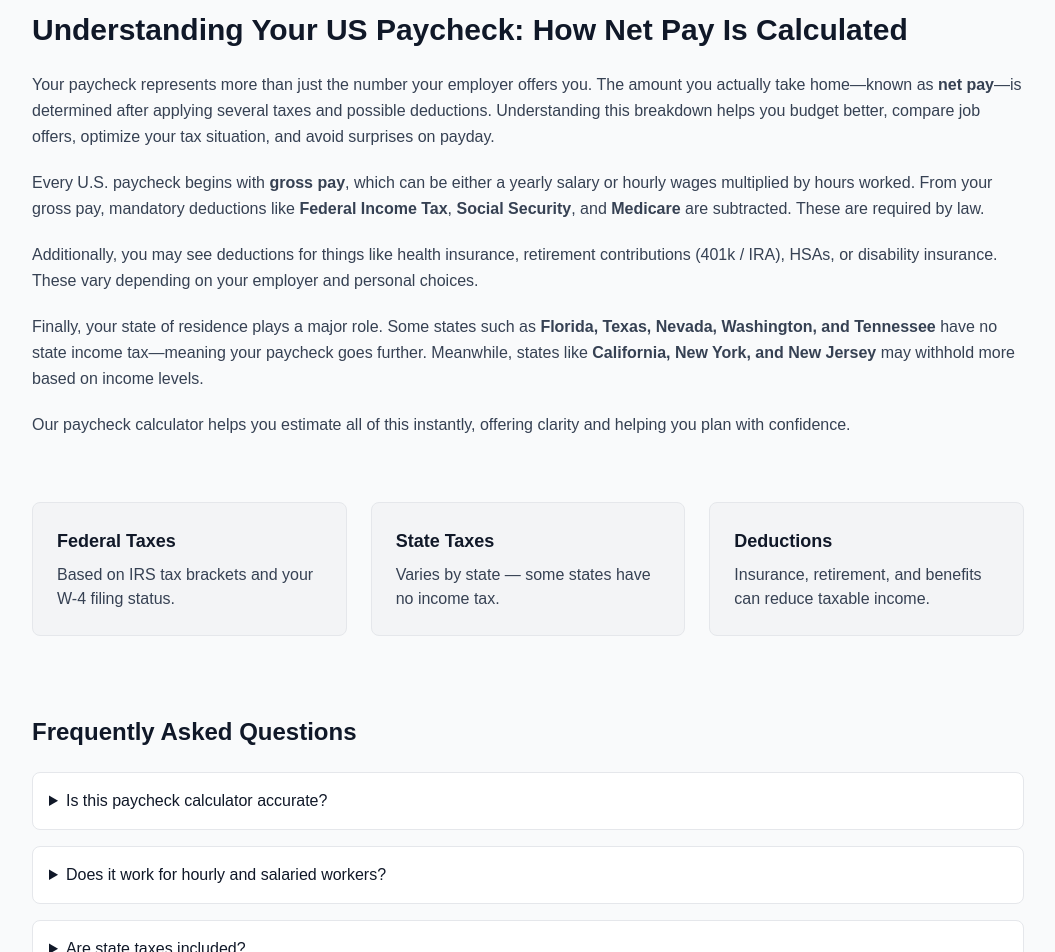
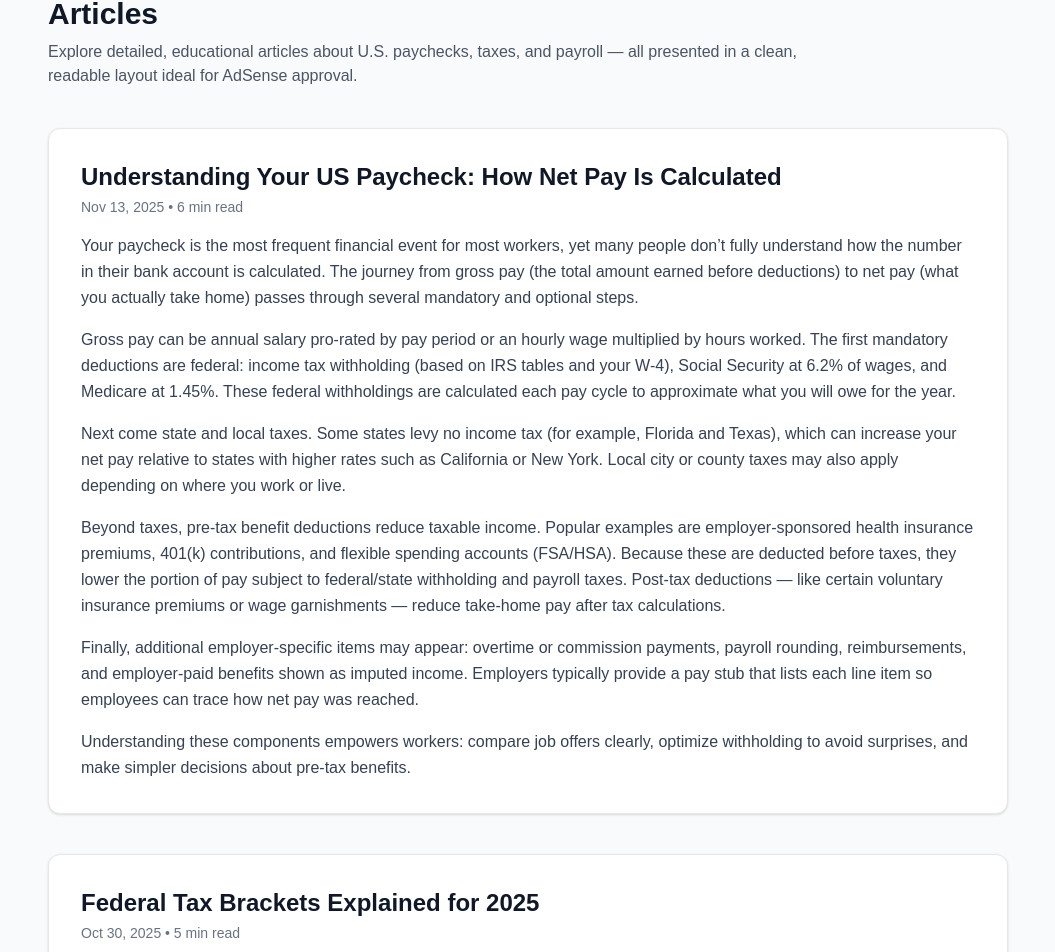
Before and after one commit to prakashydv01/Paycheck, a Next.js app: page / in a window 1280 px wide. Shown: the part 1280-2232 px from the top of the page, without its empty margins (112-1167 px from the left). Built offline with nearby package versions, Linux system fonts and the light colour scheme.

Commit message:
article added

```diff
--- a/app/components/article.tsx
+++ b/app/components/article.tsx
@@ -1,116 +1,142 @@
 "use client";
 
-export default function ArticleAndFAQ() {
+import React from "react";
+
+export default function ArticlesCardsPage() {
+  const posts = [
+    {
+      slug: "understanding-us-paycheck",
+      title: "Understanding Your US Paycheck: How Net Pay Is Calculated",
+      date: "Nov 13, 2025",
+      readTime: "6 min read",
+      full: `Your paycheck is the most frequent financial event for most workers, yet many people don’t fully understand how the number in their bank account is calculated. The journey from gross pay (the total amount earned before deductions) to net pay (what you actually take home) passes through several mandatory and optional steps.
+
+Gross pay can be annual salary pro-rated by pay period or an hourly wage multiplied by hours worked. The first mandatory deductions are federal: income tax withholding (based on IRS tables and your W-4), Social Security at 6.2% of wages, and Medicare at 1.45%. These federal withholdings are calculated each pay cycle to approximate what you will owe for the year.
+
+Next come state and local taxes. Some states levy no income tax (for example, Florida and Texas), which can increase your net pay relative to states with higher rates such as California or New York. Local city or county taxes may also apply depending on where you work or live.
+
+Beyond taxes, pre-tax benefit deductions reduce taxable income. Popular examples are employer-sponsored health insurance premiums, 401(k) contributions, and flexible spending accounts (FSA/HSA). Because these are deducted before taxes, they lower the portion of pay subject to federal/state withholding and payroll taxes. Post-tax deductions — like certain voluntary insurance premiums or wage garnishments — reduce take-home pay after tax calculations.
+
+Finally, additional employer-specific items may appear: overtime or commission payments, payroll rounding, reimbursements, and employer-paid benefits shown as imputed income. Employers typically provide a pay stub that lists each line item so employees can trace how net pay was reached.
+
+Understanding these components empowers workers: compare job offers clearly, optimize withholding to avoid surprises, and make simpler decisions about pre-tax benefits.`
+    },
+    {
+      slug: "federal-tax-brackets-2025",
+      title: "Federal Tax Brackets Explained for 2025",
+      date: "Oct 30, 2025",
+      readTime: "5 min read",
+      full: `Federal income tax in the United States uses a progressive, marginal tax system. That means different portions of your taxable income are taxed at different rates. Understanding how marginal brackets work helps clarify why a raise doesn’t necessarily move you into a higher tax rate for all your income.
+
+Tax brackets are ranges of taxable income set by the IRS. Each range has a corresponding tax rate. Only the income inside each bracket is taxed at that rate — not your entire income. So moving into a higher bracket doesn’t mean all your income is taxed more heavily.
+
+Your filing status — single, married filing jointly, married filing separately, or head of household — determines which bracket thresholds apply to you. Standard deductions, itemized deductions, and tax credits further reduce your tax bill. For many taxpayers, credits like the Child Tax Credit or education credits can significantly reduce what you owe.
+
+Each tax year the IRS adjusts brackets for inflation. These adjustments shift thresholds slightly but do not change the marginal structure. Taxpayers can plan ahead using the IRS tax tables or paycheck calculators to estimate what the brackets mean for take-home pay.`
+    },
+    {
+      slug: "w4-form-guide",
+      title: "W-4 Form and Tax Withholding: A Simple Guide",
+      date: "Sep 18, 2025",
+      readTime: "5 min read",
+      full: `The IRS Form W-4 tells your employer how much federal tax to withhold from each paycheck. Filling it out accurately prevents overpaying or underpaying taxes during the year.
+
+Modern W-4 forms no longer use “allowances.” Instead, they ask about multiple jobs, dependents, and other income. Key factors include filing status, expected deductions, and credits. Some workers add extra withholding to cover complex tax situations.
+
+Having multiple jobs can cause under-withholding because each employer calculates withholding separately. The W-4 form includes steps to combine incomes or allocate extra withholding to one job. Similarly, significant non-wage income — from investments or freelance work — might require estimated tax payments.
+
+Over-withholding gives the government an interest-free loan, while under-withholding may result in a tax bill or penalties. Revisit your W-4 after major life events or income changes to keep withholding accurate.`
+    },
+    {
+      slug: "no-income-tax-states",
+      title: "States with No Income Tax: Where Your Paycheck Goes Further",
+      date: "Aug 12, 2025",
+      readTime: "4 min read",
+      full: `Some U.S. states have no personal income tax. Living in one can boost your take-home pay — but there are trade-offs.
+
+States without income tax include Florida, Texas, Nevada, Washington, and Wyoming. Tennessee and New Hampshire also tax dividends but not wages. However, these states often raise revenue through other means, such as higher sales or property taxes.
+
+That means while you may save on paycheck withholding, you might pay more in other areas. For example, housing costs or consumer prices could offset those savings. The real financial benefit depends on your overall cost of living, not just income tax rates.
+
+Before relocating for tax reasons, compare total living costs, job opportunities, and benefits available in each state.`
+    },
+    {
+      slug: "gross-vs-net-pay",
+      title: "Gross Pay vs. Net Pay: Key Differences You Must Know",
+      date: "Jul 05, 2025",
+      readTime: "4 min read",
+      full: `Gross pay is your total earnings before any deductions. Net pay — also called “take-home pay” — is what remains after taxes and deductions are removed.
+
+Your gross pay includes wages, bonuses, and commissions. Deductions include federal and state taxes, Social Security, Medicare, insurance premiums, and retirement contributions. Employers show these on your pay stub to make deductions transparent.
+
+The key takeaway: always budget based on your net pay, not gross. Many people overestimate spending power by looking at their salary instead of what actually hits their bank account. Understanding both numbers helps you plan accurately and avoid overspending.`
+    },
+    {
+      slug: "salary-vs-hourly",
+      title: "Salary vs. Hourly Pay: Which Is Better for You?",
+      date: "Jun 22, 2025",
+      readTime: "5 min read",
+      full: `Salaried and hourly pay structures each have pros and cons. Salaried workers receive consistent pay and often enjoy benefits like paid leave, but they might work extra hours without overtime pay. Hourly employees earn for each hour worked and are eligible for overtime, offering flexibility and potential for higher short-term earnings.
+
+Choosing between the two depends on job stability, income predictability, and work-life balance. Hourly roles can suit those seeking flexibility or extra hours, while salaried positions provide security and steady income.
+
+When comparing job offers, convert salaries to hourly equivalents to judge true value. Also, factor in benefits like healthcare, 401(k) matching, and paid time off — they can significantly impact total compensation.`
+    },
+    {
+      slug: "pre-tax-deductions",
+      title: "How Pre-Tax Deductions Affect Your Take-Home Pay",
+      date: "May 10, 2025",
+      readTime: "5 min read",
+      full: `Pre-tax deductions reduce your taxable income before taxes are applied, lowering your current tax bill while sometimes improving your long-term savings.
+
+Common pre-tax deductions include health insurance premiums, 401(k) contributions, and flexible spending accounts (FSA/HSA). By lowering taxable income, these deductions can move part of your earnings into a lower tax bracket.
+
+The trade-off is smaller immediate paychecks — but often worth it because of employer matches or tax savings. Review your pay stubs to ensure pre-tax deductions are correctly applied, and adjust them as your financial goals change.`
+    },
+  ];
+
   return (
-    <section className="px-4 py-16 max-w-5xl mx-auto">
-      {/* Article */}
-      <div className="mb-16">
-        <h2 className="text-3xl font-bold mb-6 text-gray-900 dark:text-white">
-          Understanding Your US Paycheck: How Net Pay Is Calculated
-        </h2>
-
-        <div className="space-y-5 text-gray-700 dark:text-gray-300 leading-relaxed">
-          <p>
-            Your paycheck represents more than just the number your employer
-            offers you. The amount you actually take home—known as <strong>net pay</strong>—is
-            determined after applying several taxes and possible deductions.
-            Understanding this breakdown helps you budget better, compare job
-            offers, optimize your tax situation, and avoid surprises on payday.
-          </p>
-
-          <p>
-            Every U.S. paycheck begins with <strong>gross pay</strong>, which can be either a yearly
-            salary or hourly wages multiplied by hours worked. From your gross
-            pay, mandatory deductions like <strong>Federal Income Tax</strong>, <strong>Social Security</strong>,
-            and <strong>Medicare</strong> are subtracted. These are required by law.
-          </p>
-
-          <p>
-            Additionally, you may see deductions for things like health
-            insurance, retirement contributions (401k / IRA), HSAs, or disability
-            insurance. These vary depending on your employer and personal choices.
-          </p>
-
-          <p>
-            Finally, your state of residence plays a major role. Some states
-            such as <strong>Florida, Texas, Nevada, Washington, and Tennessee</strong> have no state
-            income tax—meaning your paycheck goes further. Meanwhile, states like
-            <strong> California, New York, and New Jersey</strong> may withhold more based on income
-            levels.
-          </p>
-
-          <p>
-            Our paycheck calculator helps you estimate all of this instantly,
-            offering clarity and helping you plan with confidence.
-          </p>
-        </div>
-      </div>
+    <main className="max-w-5xl mx-auto px-8 py-12 text-left">
+      {/* Header */}
+      <header className="mb-10">
+        <h1 className="text-3xl font-bold text-gray-900 dark:text-white mb-2">
+          Articles
+        </h1>
+        <p className="text-gray-600 dark:text-gray-300 max-w-3xl">
+          Explore detailed, educational articles about U.S. paychecks, taxes, and payroll — all
+          presented in a clean, readable layout ideal for AdSense approval.
+        </p>
+      </header>
 
       {/* Cards */}
-      <div className="grid md:grid-cols-3 gap-6 mb-20">
-        {[
-          {
-            title: "Federal Taxes",
-            text: "Based on IRS tax brackets and your W-4 filing status.",
-          },
-          {
-            title: "State Taxes",
-            text: "Varies by state — some states have no income tax.",
-          },
-          {
-            title: "Deductions",
-            text: "Insurance, retirement, and benefits can reduce taxable income.",
-          },
-        ].map((card, i) => (
-          <div
-            key={i}
-            className="p-6 rounded-lg bg-gray-100 dark:bg-gray-800 border border-gray-200 dark:border-gray-700 hover:shadow-lg transition-shadow"
+      <section className="space-y-10">
+        {posts.map((p) => (
+          <article
+            key={p.slug}
+            className="p-8 bg-white dark:bg-gray-900 border border-gray-200 dark:border-gray-800 rounded-xl shadow-sm hover:shadow-md transition-shadow"
           >
-            <h3 className="text-lg font-semibold mb-2 text-gray-900 dark:text-white">
-              {card.title}
-            </h3>
-            <p className="text-gray-700 dark:text-gray-300">{card.text}</p>
-          </div>
+            <header>
+              <h2 className="text-2xl font-semibold text-gray-900 dark:text-white mb-1">
+                {p.title}
+              </h2>
+              <div className="text-sm text-gray-500 dark:text-gray-400 mb-4">
+                {p.date} • {p.readTime}
+              </div>
+            </header>
+
+            <div className="text-gray-700 dark:text-gray-300 leading-relaxed space-y-4">
+              {p.full.split("\n\n").map((para, i) => (
+                <p key={i}>{para}</p>
+              ))}
+            </div>
+          </article>
         ))}
-      </div>
+      </section>
 
-      {/* FAQ */}
-      <div>
-        <h2 className="text-2xl font-bold mb-6 text-gray-900 dark:text-white">
-          Frequently Asked Questions
-        </h2>
-
-        <div className="space-y-4">
-          {[
-            {
-              q: "Is this paycheck calculator accurate?",
-              a: "Yes — calculations follow IRS tax tables and standard payroll deductions. Results are estimates and may vary slightly depending on payroll provider.",
-            },
-            {
-              q: "Does it work for hourly and salaried workers?",
-              a: "Yes — select hourly or salary mode and choose your pay frequency.",
-            },
-            {
-              q: "Are state taxes included?",
-              a: "Yes — simply choose your state, and state tax will be applied automatically.",
-            },
-            {
-              q: "Can I download the results?",
-              a: "Yes — you can export your paycheck results as PDF or CSV.",
-            },
-          ].map((item, i) => (
-            <details
-              key={i}
-              className="group p-4 border rounded-lg bg-white dark:bg-gray-900 border-gray-200 dark:border-gray-700"
-            >
-              <summary className="cursor-pointer font-medium text-gray-900 dark:text-gray-200">
-                {item.q}
-              </summary>
-              <p className="mt-2 text-gray-700 dark:text-gray-300">{item.a}</p>
-            </details>
-          ))}
-        </div>
-      </div>
-    </section>
+      {/* Footer */}
+      <footer className="mt-16 text-xs text-gray-500 dark:text-gray-400">
+        © {new Date().getFullYear()} US Paycheck — Educational content only, not financial advice.
+      </footer>
+    </main>
   );
 }
```
Also changed, not shown: app/disclaimer/page.tsx (+97 -65 lines).
